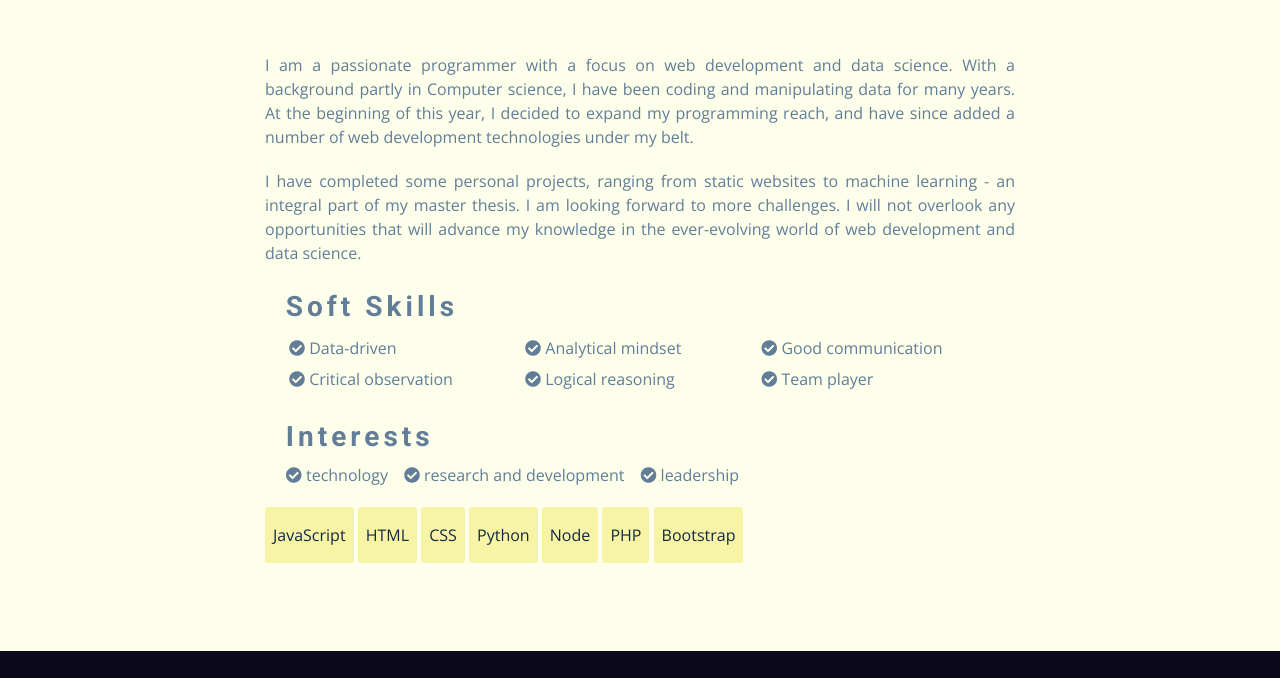
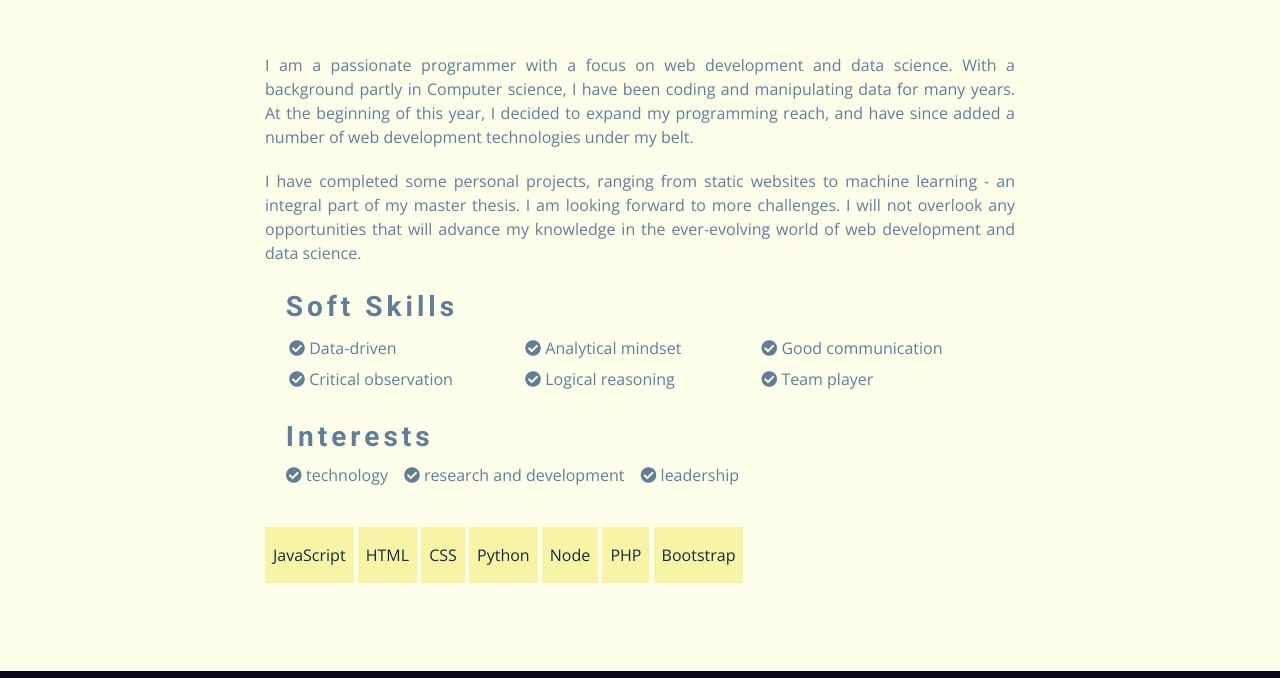
Before and after one commit to benkinase/personal, a plain HTML site: page about.html in a window 1280 px wide. Shown: the part 251-929 px from the top of the page. Drawn offline with nearby package versions, Linux system fonts and the light colour scheme.

Commit message:
Update style.css

```diff
--- a/style.css
+++ b/style.css
@@ -828,16 +828,6 @@ index project section
 Skills
 ==============================================================================================================================================
 */
-.top-skills li {
-  display: inline-flex;
-  justify-content: space-around;
-  background: var(--clr-primary-8);
-  border-radius: var(--radius);
-  padding: 1rem 0.5rem;
-  margin-bottom: 0.5rem;
-  -webkit-transition: var(--transition);
-  transition: var(--transition);
-}
 
 .top-skills li:hover {
   padding-left: 1.2rem;
@@ -929,6 +919,7 @@ About Page
 ====================================================================================================
 */
 .single-page {
+  position: relative;
   background: var(--clr-primary-10);
   min-height: calc(100vh - 5rem - 198px);
 }
@@ -974,6 +965,21 @@ About Page
 
 .interests-list li {
   padding-right: 1rem;
+}
+
+.top-skills {
+  margin-top: 2rem;
+}
+
+.top-skills li {
+  display: inline-flex;
+  justify-content: space-around;
+  background: var(--clr-primary-8);
+
+  padding: 1rem 0.5rem;
+  margin-bottom: 0.5rem;
+  -webkit-transition: var(--transition);
+  transition: var(--transition);
 }
 
 /*
```
